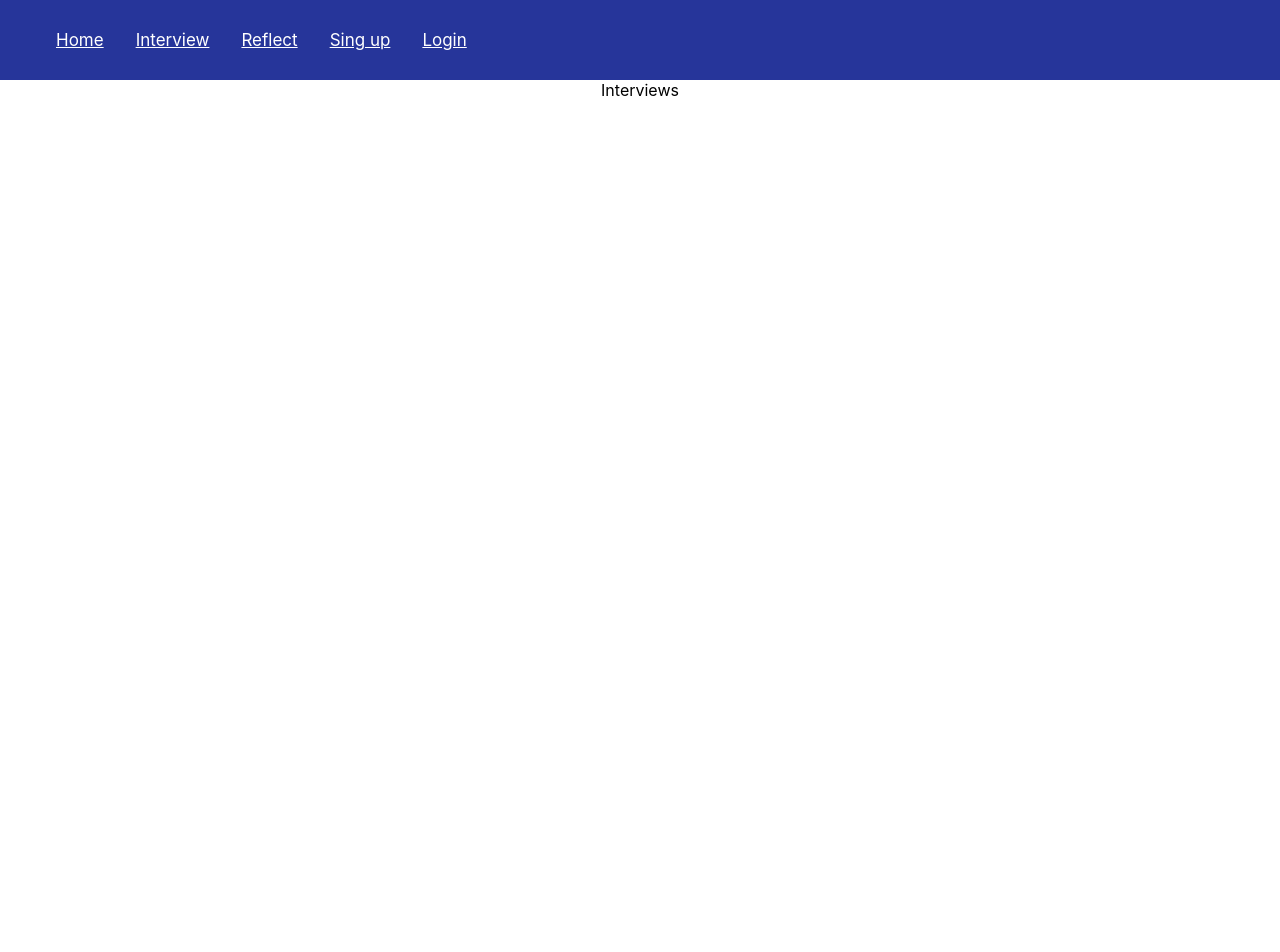
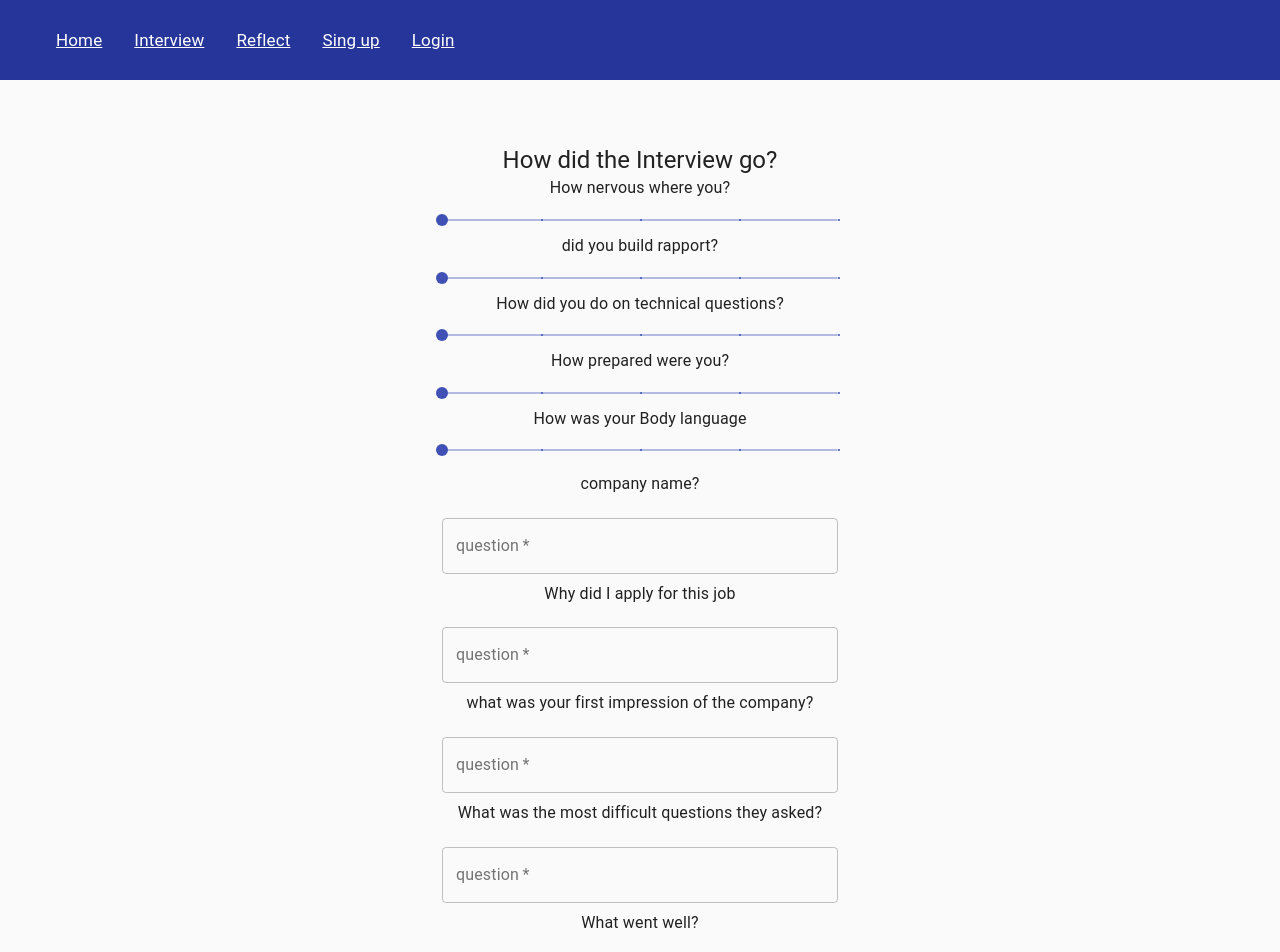
Before and after one commit to Tonyaap/InterReview-frontend, a React (Create React App) app: page /Form in a window 1280 px wide. Shown: the top 952 px of the page. Before the commit the page ends 800 px from the top, so only its background shows below. Built offline with nearby package versions, Linux system fonts and the light colour scheme.

Commit message:
basic formpage made with material ui

```diff
--- a/src/Pages/Form.tsx
+++ b/src/Pages/Form.tsx
@@ -1,5 +1,277 @@
 import React from "react";
+import Avatar from "@material-ui/core/Avatar";
+import Button from "@material-ui/core/Button";
+import CssBaseline from "@material-ui/core/CssBaseline";
+import TextField from "@material-ui/core/TextField";
+import FormControlLabel from "@material-ui/core/FormControlLabel";
+import Box from "@material-ui/core/Box";
+import Typography from "@material-ui/core/Typography";
+import { makeStyles } from "@material-ui/core/styles";
+import Container from "@material-ui/core/Container";
+import { Slider } from "@material-ui/core";
 
 export default function Form() {
-  return <div>Interviews</div>;
+  const classes = useStyles();
+
+  return (
+    <Container component="main" maxWidth="xs">
+      <CssBaseline />
+      <div className={classes.paper}>
+        <Typography component="h1" variant="h5">
+          How did the Interview go?
+        </Typography>
+
+        <Typography id="discrete-slider-small-steps" gutterBottom>
+          How nervous where you?{" "}
+        </Typography>
+        <Slider
+          defaultValue={0}
+          aria-labelledby="discrete-slider-small-steps"
+          step={1}
+          marks
+          min={1}
+          max={5}
+          valueLabelDisplay="auto"
+        />
+
+        <Typography id="discrete-slider-small-steps" gutterBottom>
+          did you build rapport?{" "}
+        </Typography>
+        <Slider
+          defaultValue={0}
+          aria-labelledby="discrete-slider-small-steps"
+          step={1}
+          marks
+          min={1}
+          max={5}
+          valueLabelDisplay="auto"
+        />
+        <Typography id="discrete-slider-small-steps" gutterBottom>
+          How did you do on technical questions?{" "}
+        </Typography>
+        <Slider
+          defaultValue={0}
+          aria-labelledby="discrete-slider-small-steps"
+          step={1}
+          marks
+          min={1}
+          max={5}
+          valueLabelDisplay="auto"
+        />
+        <Typography id="discrete-slider-small-steps" gutterBottom>
+          How prepared were you?{" "}
+        </Typography>
+        <Slider
+          defaultValue={0}
+          aria-labelledby="discrete-slider-small-steps"
+          step={1}
+          marks
+          min={1}
+          max={5}
+          valueLabelDisplay="auto"
+        />
+        <Typography id="discrete-slider-small-steps" gutterBottom>
+          How was your Body language{" "}
+        </Typography>
+        <Slider
+          defaultValue={0}
+          aria-labelledby="discrete-slider-small-steps"
+          step={1}
+          marks
+          min={1}
+          max={5}
+          valueLabelDisplay="auto"
+        />
+
+        <form className={classes.form} noValidate>
+          <Typography id="discrete-slider-small-steps" gutterBottom>
+            company name?{" "}
+          </Typography>
+          <TextField
+            variant="outlined"
+            margin="normal"
+            required
+            fullWidth
+            id="question"
+            label="question"
+            name="question"
+            autoFocus
+          />
+          <Typography id="discrete-slider-small-steps" gutterBottom>
+            Why did I apply for this job{" "}
+          </Typography>
+          <TextField
+            variant="outlined"
+            margin="normal"
+            required
+            fullWidth
+            id="question"
+            label="question"
+            name="question"
+            autoFocus
+          />
+          <Typography id="discrete-slider-small-steps" gutterBottom>
+            what was your first impression of the company?
+          </Typography>
+          <TextField
+            variant="outlined"
+            margin="normal"
+            required
+            fullWidth
+            id="question"
+            label="question"
+            name="question"
+            autoFocus
+          />{" "}
+          <Typography id="discrete-slider-small-steps" gutterBottom>
+            What was the most difficult questions they asked?{" "}
+          </Typography>
+          <TextField
+            variant="outlined"
+            margin="normal"
+            required
+            fullWidth
+            id="question"
+            label="question"
+            name="question"
+            autoFocus
+          />{" "}
+          <Typography id="discrete-slider-small-steps" gutterBottom>
+            What went well?{" "}
+          </Typography>
+          <TextField
+            variant="outlined"
+            margin="normal"
+            required
+            fullWidth
+            id="question"
+            label="question"
+            name="question"
+            autoFocus
+          />{" "}
+          <Typography id="discrete-slider-small-steps" gutterBottom>
+            What were you really happy with?{" "}
+          </Typography>
+          <TextField
+            variant="outlined"
+            margin="normal"
+            required
+            fullWidth
+            id="question"
+            label="question"
+            name="question"
+            autoFocus
+          />{" "}
+          <Typography id="discrete-slider-small-steps" gutterBottom>
+            What did you get across positively about yourself?{" "}
+          </Typography>
+          <TextField
+            variant="outlined"
+            margin="normal"
+            required
+            fullWidth
+            id="question"
+            label="question"
+            name="question"
+            autoFocus
+          />{" "}
+          <Typography id="discrete-slider-small-steps" gutterBottom>
+            What questions did you answer really well?{" "}
+          </Typography>
+          <TextField
+            variant="outlined"
+            margin="normal"
+            required
+            fullWidth
+            id="question"
+            label="question"
+            name="question"
+            autoFocus
+          />{" "}
+          <Typography id="discrete-slider-small-steps" gutterBottom>
+            What could have gone better?{" "}
+          </Typography>
+          <TextField
+            variant="outlined"
+            margin="normal"
+            required
+            fullWidth
+            id="question"
+            label="question"
+            name="question"
+            autoFocus
+          />{" "}
+          <Typography id="discrete-slider-small-steps" gutterBottom>
+            What were you not happy with?{" "}
+          </Typography>
+          <TextField
+            variant="outlined"
+            margin="normal"
+            required
+            fullWidth
+            id="question"
+            label="question"
+            name="question"
+            autoFocus
+          />{" "}
+          <Typography id="discrete-slider-small-steps" gutterBottom>
+            What can i do differently next time to improve my performance?{" "}
+          </Typography>
+          <TextField
+            variant="outlined"
+            margin="normal"
+            required
+            fullWidth
+            id="question"
+            label="question"
+            name="question"
+            autoFocus
+          />
+          <Typography id="discrete-slider-small-steps" gutterBottom>
+            What actionable steps can i take?
+          </Typography>
+          <TextField
+            variant="outlined"
+            margin="normal"
+            required
+            fullWidth
+            id="question"
+            label="question"
+            name="question"
+            autoFocus
+          />
+          <Button
+            type="submit"
+            fullWidth
+            variant="contained"
+            color="primary"
+            className={classes.submit}
+          >
+            Submit review{" "}
+          </Button>
+        </form>
+      </div>
+      <Box mt={8}></Box>
+    </Container>
+  );
 }
+
+const useStyles = makeStyles((theme) => ({
+  paper: {
+    marginTop: theme.spacing(8),
+    display: "flex",
+    flexDirection: "column",
+    alignItems: "center",
+  },
+  avatar: {
+    margin: theme.spacing(1),
+    backgroundColor: theme.palette.secondary.main,
+  },
+  form: {
+    width: "100%", // Fix IE 11 issue.
+    marginTop: theme.spacing(1),
+  },
+  submit: {
+    margin: theme.spacing(3, 0, 2),
+  },
+}));
```
